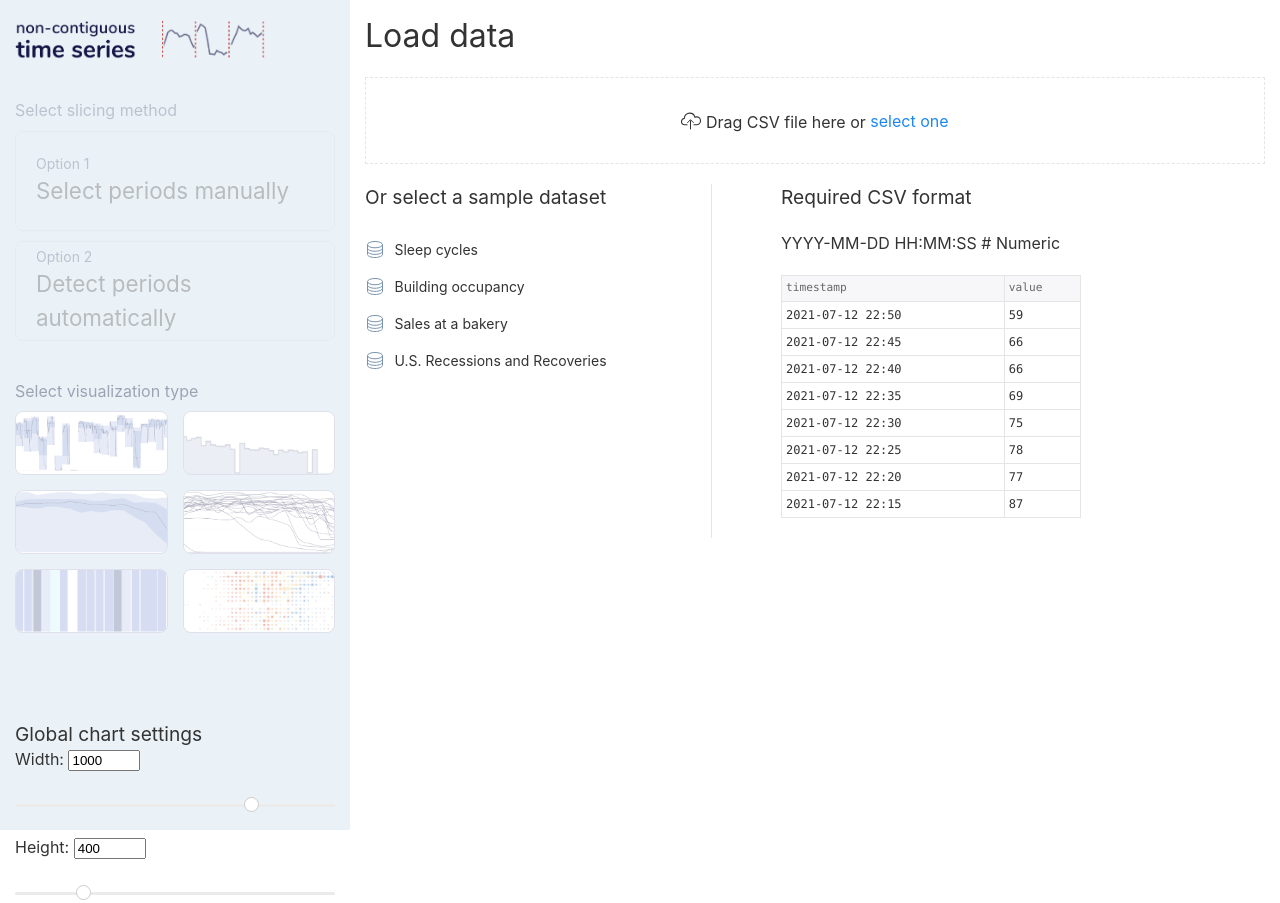
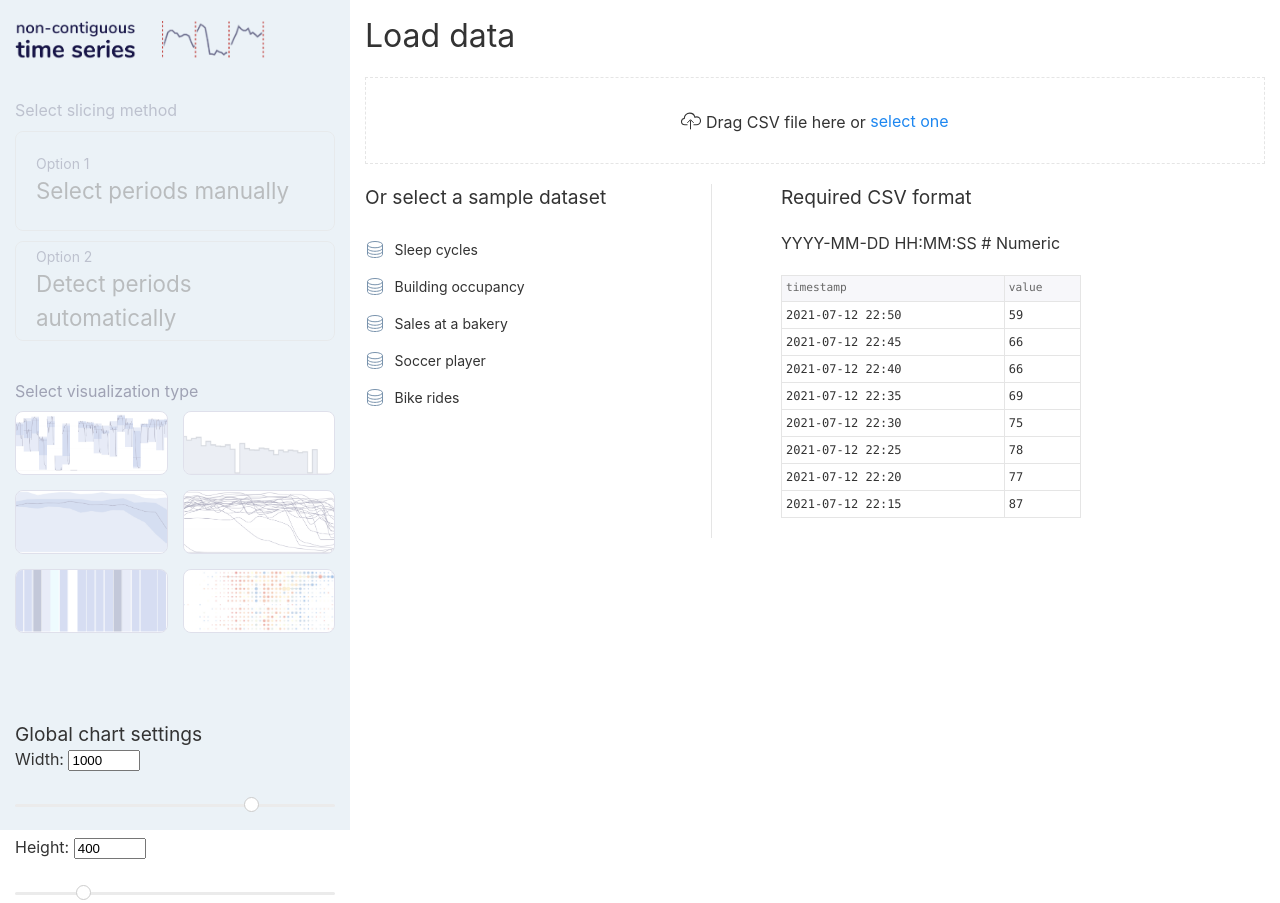
Before and after one commit to UBC-InfoVis/time-elide, a Svelte app: page / in a window 1280 px wide. Built offline with nearby package versions, Linux system fonts and the light colour scheme.

Commit message:
add more datasets

```diff
--- a/src/DataSourcePage.svelte
+++ b/src/DataSourcePage.svelte
@@ -9,7 +9,9 @@
     { url: "data/sleepcycle_data_subset.csv", title: "Sleep cycles" },
     { url: "data/ocupado_NEST_Fridays_18_24.csv", title: "Building occupancy" },
     { url: "data/bakery_15min.csv", title: "Sales at a bakery" },
-    { url: "data/us_gdp_sliced_data.csv", title: "U.S. Recessions and Recoveries" },
+    { url: "data/soccer_player.csv", title: "Soccer player" },
+    { url: "data/bike_rides.csv", title: "Bike rides" },
+    // { url: "data/us_gdp_sliced_data.csv", title: "U.S. Recessions and Recoveries" },
   ];
 
   onMount(() => {
```
